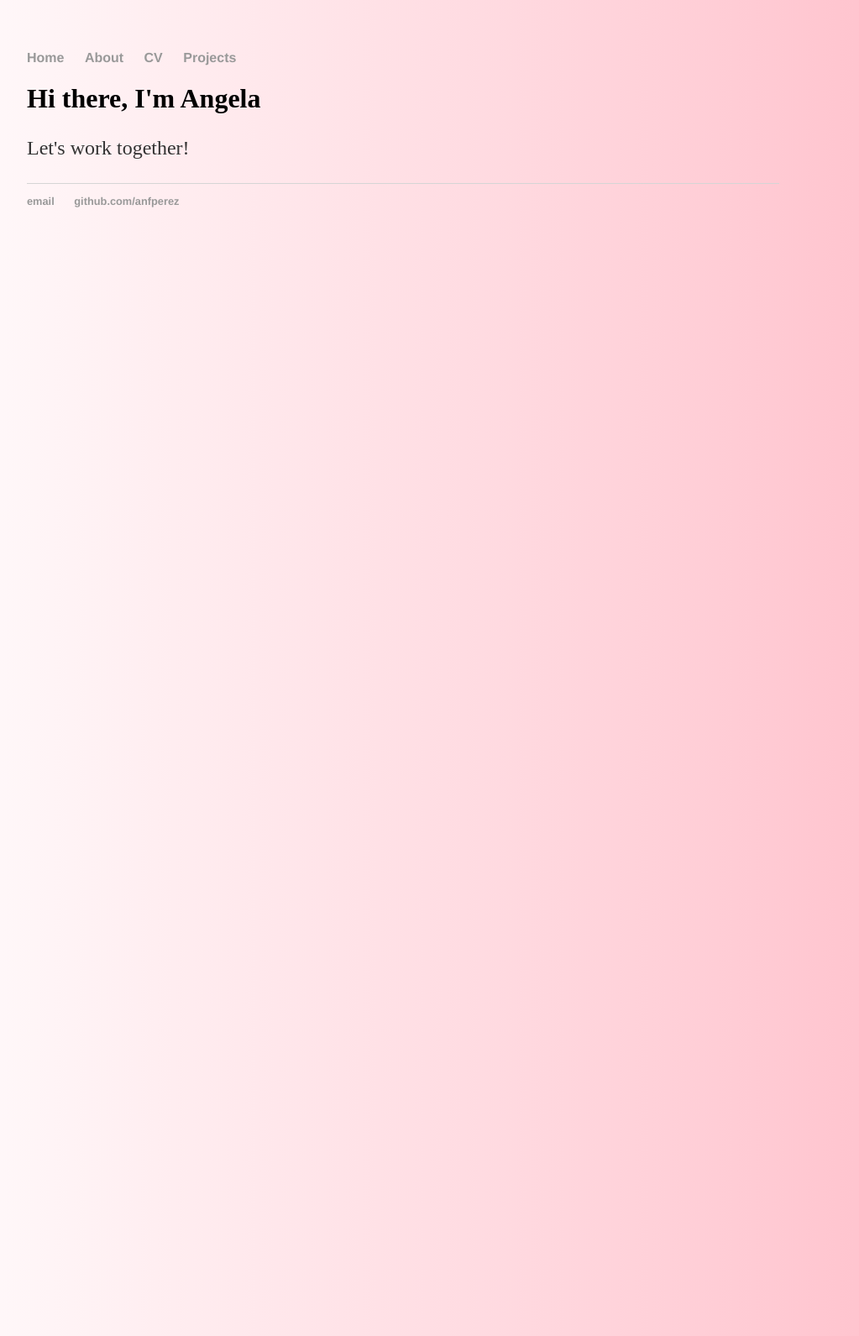
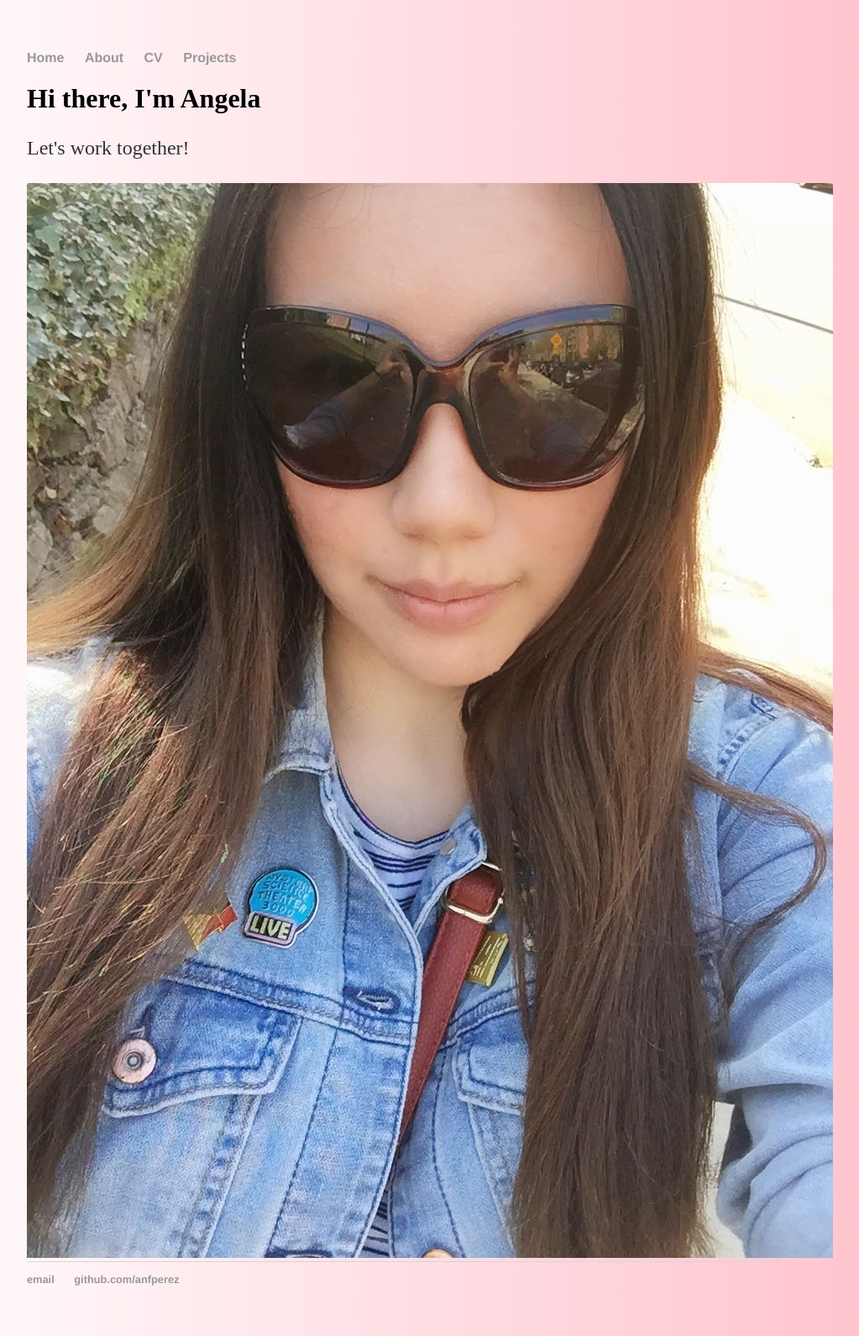
Before and after one commit to anfperez/anfperez.github.io, a Jekyll site: the page built from index.html, in a window 1280 px wide. Shown: the whole page at 84% size, without its empty margins (160-1183 px from the left). Built offline with Jekyll 4.4.1, drawn with Linux system fonts in a browser that asks for light colours.

Commit message:
made some minor changes

```diff
--- a/index.html
+++ b/index.html
@@ -6,3 +6,6 @@ title: Angela Perez, Developer
 	<h1 class = "typewriter">Hi there, I'm Angela</h1>
 	<p>Let's work together!</p>
 </div>
+<div class="pic">
+	<img src="angela.jpg" />
+</div>
```
Also changed, not shown: angela.jpg (added).
